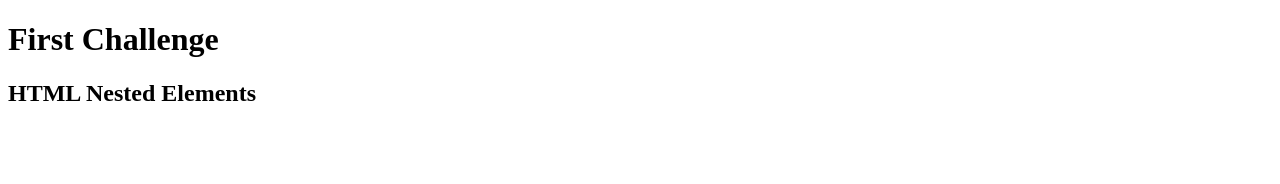
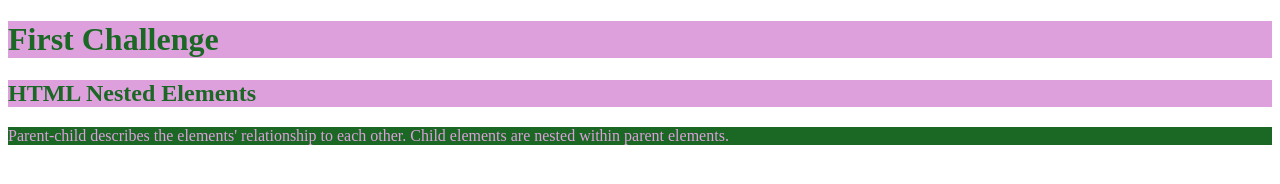
Before and after one commit to Kristin611/challenge-1-html-css, a plain HTML site: page index.html in a window 1280 px wide. Drawn offline with Linux system fonts and the light colour scheme.

Commit message:
added css file

```diff
--- a/index.html
+++ b/index.html
@@ -3,15 +3,17 @@
 
   <head>
     <meta charset="UTF-8">
+    <link rel="stylesheet" href="./style.css">
   </head>
 
   <body>
     <header>
-        <h1>First Challenge</h1>
+        <h1 class="heading">First Challenge</h1>
         <!-- HTML documents can be visualized as a document tree. Like a family tree, HTML docs have elements that are parents, children, siblings, descendents, and ancestors. Parent-child describes the elements' relationship to each other. Child elements are nested within parent elements. Nesting tells the webpage how it should be organized and presented to the user. -->
     </header>
 
     <section>
-        <h2>HTML Nested Elements</h2>
+        <h2 class="heading">HTML Nested Elements</h2>
+            <p id="parent">Parent-child describes the elements' relationship to each other. Child elements are nested within parent elements.</p>
     </section>
   </body>
--- /dev/null
+++ b/style.css
@@ -0,0 +1,12 @@
+
+.heading {
+    background-color: plum;
+    color: rgb(27, 103, 36);
+
+}
+
+#parent {
+    background-color: rgb(27, 103, 36);
+    color: plum; }
+
+/* } The difference between the element, class, and ID attributes are that each one is increasingly more specific when styling html elements. The ID attribute is more specific than the class attribute, and overrides it as well. The ID and class attributes are more specific than the element attribute, and therefore override the element selector.  */
```
